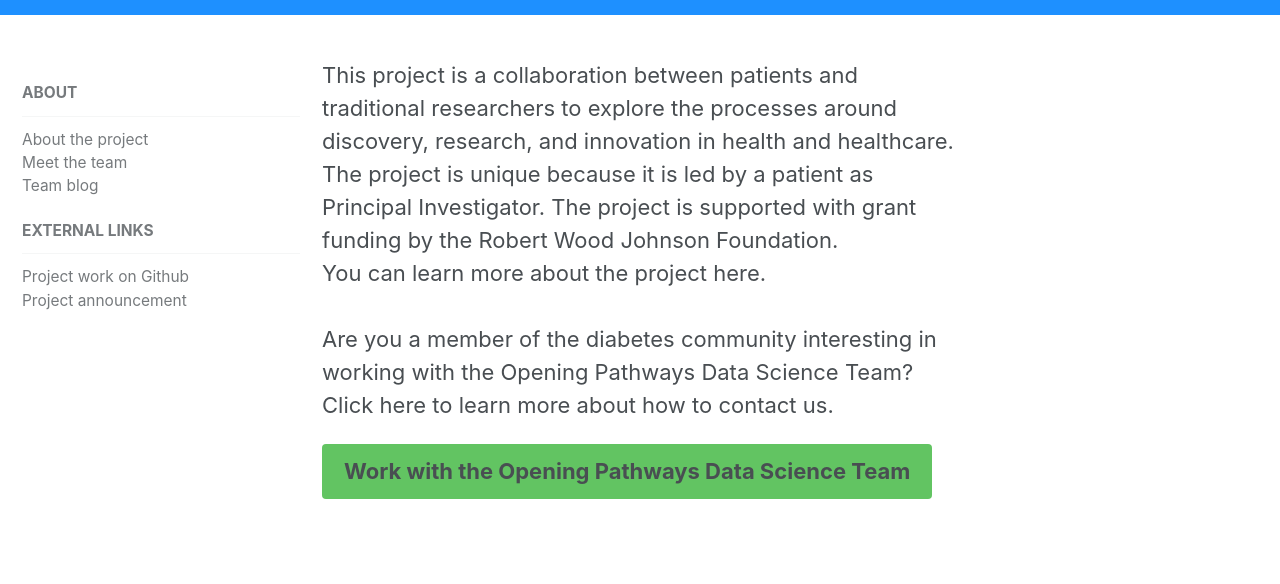
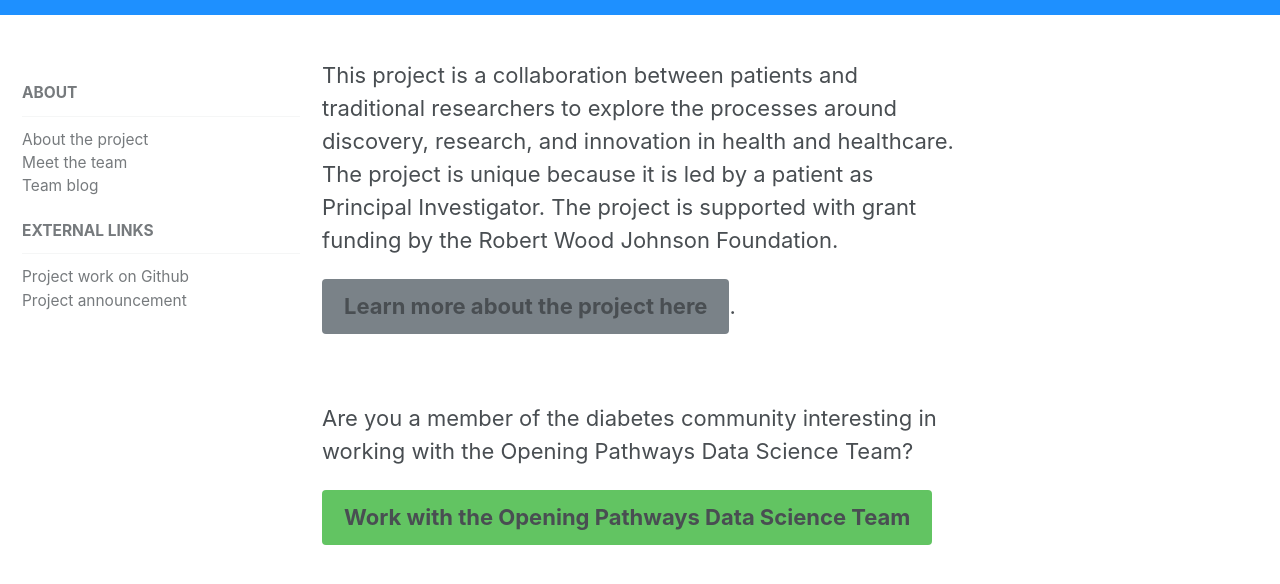
Before and after one commit to opening-pathways/website, a Jekyll site: the page built from index.html, in a window 1280 px wide and 900 px high, scrolled down 416 px. Shown: the top 584 px of the window. Built offline with Jekyll 4.4.1, drawn with Linux system fonts in a browser that asks for light colours.

Commit message:
Add home page buttons

```diff
--- a/index.html
+++ b/index.html
@@ -9,9 +9,8 @@
 This project is a collaboration between patients and traditional researchers to explore the processes around discovery, research, and innovation in health and healthcare. The project is unique because it is led by a patient as Principal Investigator. The project is supported with grant funding by the Robert Wood Johnson Foundation.
 
 
-<br>You can <a href="/about">learn more about the project here</a>.</br>
+<p><a href="/about" class="btn btn--primary btn--large">Learn more about the project here</a>.</p>
 
-<br>Are you a member of the diabetes community interesting in working with the Opening Pathways Data Science Team? <a href="/work-with-data-science-team">Click here to learn more about how to contact us</a>.
-
+<br>Are you a member of the diabetes community interesting in working with the Opening Pathways Data Science Team?
 
 <p><a href="/work-with-data-science-team" class="btn btn--success btn--large">Work with the Opening Pathways Data Science Team</a></p>
```
